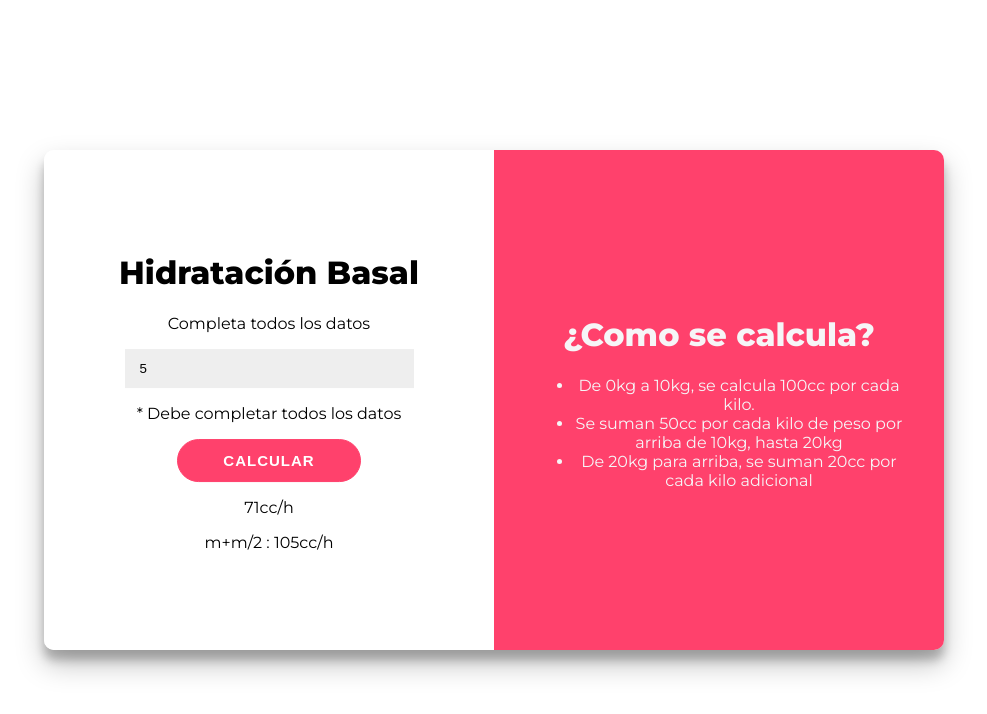
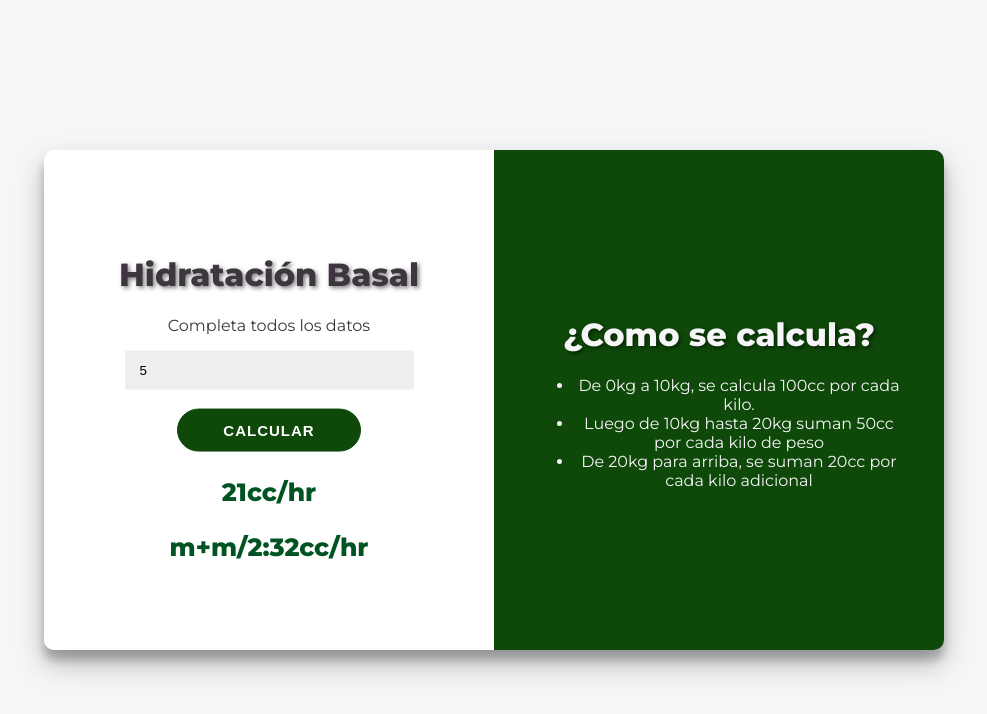
Before and after one commit to roderick4u/CalculadoraBasal, a plain HTML site: page index.html in a window 1280 px wide. Both pictures are taken after typing "5" into the empty fields and a click on the button "CALCULAR". Shown: the whole page, without its empty margins (146-1133 px from the left). Drawn offline with Linux system fonts and the light colour scheme.

Commit message:
Add files via upload

```diff
--- a/index.html
+++ b/index.html
@@ -1,21 +1,23 @@
-
 <!DOCTYPE html>
 <html>
     <head>
-        <title>Calculadora de hidratación</title>
         <link rel="stylesheet" href="./style.css">
+        <meta charset="UTF-8"/>
+        <script src="script.js" defer></script>
     </head>
     <body>
         <div id="contenedor">
             <div id="calculadora">
                 <div class="contenido">
                     <h1>Hidratación Basal</h1>
-                    <p >Completa todos los datos</p>
-                    <input type="number" placeholder="Peso en kg" />
-                    <p>* Debe completar todos los datos</p>
-                    <button>Calcular</button>
-                    <p>71cc/h</p>
-                    <p>m+m/2 : 105cc/h</p>
+                    <p class="item">Completa todos los datos</p>
+                    <input class="item" id="peso" type="number" placeholder="Peso en kg" />
+                    <p class="item" id="error"> Debe completar correctamente los datos</p>
+                    <br>
+                    <br>
+                    <button class="item" id="calcular">Calcular</button>
+                    <p class="item resultado" id="flu">71cc/h</p>
+                    <p class="item resultado" id="man">m+m/2 : 105cc/h</p>
                 </div>
             </div>
             <div id="detalle">
@@ -23,12 +25,11 @@
                     <h1>¿Como se calcula?</h1>
                     <ul>
                         <li>De 0kg a 10kg, se calcula 100cc por cada kilo.</li>
-                        <li>Se suman 50cc por cada kilo de peso por arriba de 10kg, hasta 20kg</li>
+                        <li>Luego de 10kg hasta 20kg suman 50cc por cada kilo de peso </li>
                         <li>De 20kg para arriba, se suman 20cc por cada kilo adicional</li>
                     </ul>
                 </div>
             </div>
         </div>
-      </body>
-
+    </body>
 </html>
--- /dev/null
+++ b/script.js
@@ -0,0 +1,60 @@
+document.addEventListener("DOMContentLoaded", function() {
+    let button = document.getElementById("calcular");
+    let input = document.getElementById("peso");
+
+    button.addEventListener("click", calcular);
+    input.addEventListener("keypress", function(event) {
+        if (event.key === "Enter") {
+            calcular();
+        }
+    });
+});
+
+function calcular() {
+    const input = document.getElementById("peso");
+    const peso = parseInt(input.value);
+    const FLU = document.getElementById('flu');
+    const MAN = document.getElementById('man');
+    const ERROR = document.getElementById('error');
+
+    FLU.style.display = "none";
+    ERROR.style.display = "none";
+    MAN.style.display = "none";
+
+    if (peso <= 30 && peso > 0) {
+        const volumendiario = HollidaySegar(peso);
+        const mantenimiento = Math.round(volumendiario / 24);
+        const MM2 = Math.round(mantenimiento * 1.5);
+        FLU.innerHTML = mantenimiento + "cc/hr";
+        MAN.innerHTML = "m+m/2:" + MM2 + "cc/hr";
+        FLU.style.display = "block";
+        MAN.style.display = "block";
+    } else if (peso <= 0) {
+        ERROR.style.display = "block";
+        input.value = "";
+    } else {
+        const SC1500 = Math.round(superficieCorporal(peso) * 1500);
+        const SC2000 = Math.round(superficieCorporal(peso) * 2000);
+        FLU.innerHTML = "SC 1500:" + SC1500 + "cc";
+        MAN.innerHTML = "SC 2000:" + SC2000 + "cc";
+        FLU.style.display = "block";
+        MAN.style.display = "block";
+    }
+}
+
+function HollidaySegar(peso) {
+    let volumendiario;
+    if (peso <= 10) {
+        volumendiario = peso * 100;
+    } else if (peso > 10 && peso <= 20) {
+        volumendiario = 1000 + ((peso - 10) * 50);
+    } else if (peso > 20 && peso <= 30) {
+        volumendiario = 1500 + ((peso - 20) * 20);
+    }
+    return volumendiario;
+}
+
+function superficieCorporal(peso) {
+    let superficieCorporal = ((peso * 4) + 7) / 90;
+    return superficieCorporal;
+}
--- a/style.css
+++ b/style.css
@@ -1,9 +1,9 @@
 @import url('https://fonts.googleapis.com/css?family=Montserrat:400,800');
 
 body{
+    background: #f6f5f7;
     font-family: 'Montserrat', sans-serif;
-    background:white;
-    color:gray";
+    color: #3E363F;
 }
 #contenedor{
     width: 900px;
@@ -13,11 +13,7 @@ body{
     position: absolute;
     inset: 0;
     margin: auto;
-    border-radius: 10px;
-    overflow: hidden;
-    box-shadow: 0 14px 28px rgba(0,0,0,0.25),
-      0 10px 10px rgba(0,0,0,0.22);
-  }
+}
 #calculadora{
     background: white;
     /* Con estas 3 lineas vamos a hacer que los divs queden lado a lado */
@@ -25,9 +21,8 @@ body{
     height: 100%;
     float: left;
 }
-
 #detalle{
-    background: #FF416C;
+    background:  hsl(115, 79%, 16%);
     /* Con estas 3 lineas vamos a hacer que los divs queden lado a lado */
     width: 50%;
     height: 100%;
@@ -54,8 +49,8 @@ button {
 	font-weight: bold;
 	padding: 12px 45px;
 	border-radius: 30px;
-	background-color: #FF416C;
-	border: 1px solid #FF416C;
+	background-color: hsl(115, 79%, 16%);
+	border: 1px solid hsl(115, 79%, 16%);
 	color: #FFFFFF;
 	text-transform: uppercase;
 	letter-spacing: 1px;
@@ -65,3 +60,32 @@ button {
 button:active {
 	transform: scale(0.95);
 }
+#contenedor{
+    width: 900px;
+    height: 500px;
+    text-align: center;
+    /* Estas 3 lineas se encargan de centrar el div vertical y horizontalmente */
+    position: absolute;
+    inset: 0;
+    margin: auto;
+    border-radius: 10px;
+    overflow: hidden;
+    box-shadow: 0 14px 28px rgba(0,0,0,0.25),
+      0 10px 10px rgba(0,0,0,0.22);
+  }
+  #error{
+    color: red;
+    font-weight: bold;
+    display: none;
+}
+
+.resultado{
+    color: #005323;
+    font-weight: bold;
+    font-size: 25px;
+    margin-bottom: 5px;
+    display: none;
+}
+h1 {
+    text-shadow: 2px 2px 4px rgba(0, 0, 0, 0.5); /* Agrega sombreado al texto */
+}
```
